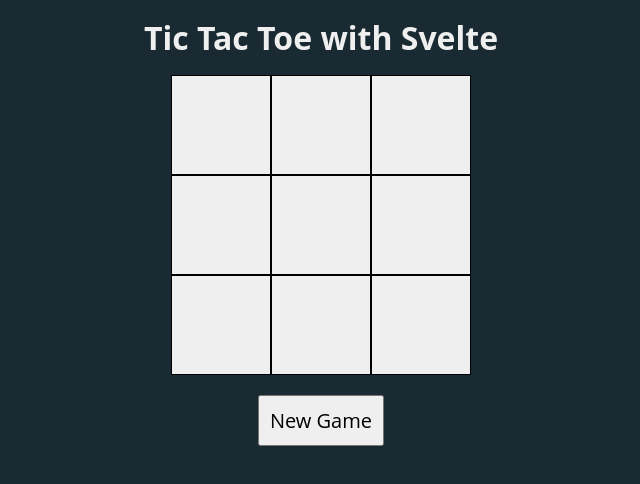
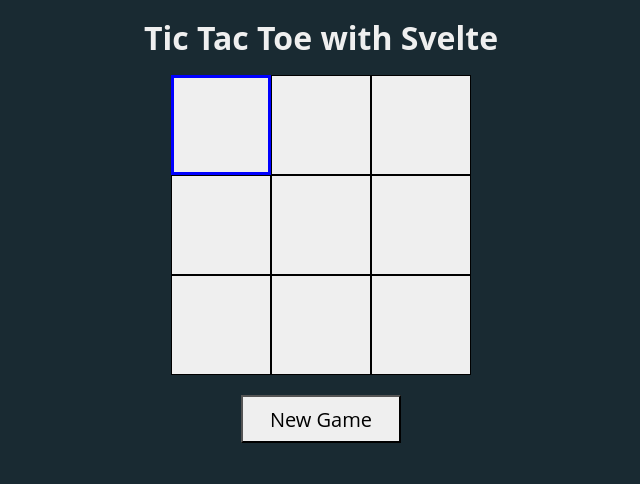
Before and after one commit to GustavoSabel/tic-tac-toe-svelte, a SvelteKit app: page / in a window 1280 px wide. Shown: the top 484 px of the page, without its empty margins (319-959 px from the left). Built offline with nearby package versions, Linux system fonts and the light colour scheme.

Commit message:
Navigation with keyboard

```diff
--- a/src/routes/+page.svelte
+++ b/src/routes/+page.svelte
@@ -12,6 +12,7 @@
 	];
 	let currentPlayer: Player = 'X';
 	let victory: { winner: Player; line: Line } | null = null;
+	let cellsElements: Field[][] = [[], [], []];
 
 	const onClick = (rowIndex: number, colIndex: number) => {
 		if (board[rowIndex][colIndex] === ' ' && victory === null) {
@@ -28,19 +29,16 @@
 			currentPlayer = currentPlayer === 'X' ? 'O' : 'X';
 		}
 	};
-	const onKeyDown = (event: KeyboardEvent, rowIndex: number, colIndex: number) => {
-		if (event.key === 'Space') {
-			onClick(rowIndex, colIndex);
-		}
-	};
 	const newGame = () => {
-		victory = null
+		victory = null;
 		board = [
 			[' ', ' ', ' '],
 			[' ', ' ', ' '],
 			[' ', ' ', ' ']
 		];
-	}
+		cellsElements[0][0].focus()
+	};
+	$: cellsElements[0][0] && newGame();
 </script>
 
 <div class="game">
@@ -49,11 +47,11 @@
 			<div class="row">
 				{#each row as cell, colIndex}
 					<Field
+						bind:this={cellsElements[rowIndex][colIndex]}
 						player={cell}
 						isVictoryCell={!!victory &&
 							victory.line.some((cell) => cell.row === rowIndex && cell.col === colIndex)}
 						on:click={() => onClick(rowIndex, colIndex)}
-						on:keydown={(e) => onKeyDown(e, rowIndex, colIndex)}
 					/>
 				{/each}
 			</div>
@@ -70,12 +68,21 @@
 	}
 	button.newGame {
 		margin-top: 20px;
-		padding: 10px;
 		font-size: 20px;
+		background-color: #efefef;
+		width: 10rem;
+		height: 3rem;
+	}
+	button.newGame:focus {
+		border: 0.2rem solid blue;
 	}
 	.board {
 		display: flex;
-		flex-direction: row;
+		flex-direction: column;
 		justify-content: center;
 	}
+	.row {
+		display: flex;
+		flex-direction: row;
+	}
 </style>
--- a/src/routes/Field.svelte
+++ b/src/routes/Field.svelte
@@ -4,16 +4,19 @@
 	export let player: Player | PlayerNone;
 	export let isVictoryCell: boolean;
 	$: victoryClass = isVictoryCell ? 'victory' : '';
+
+	let input: HTMLButtonElement;
+	export function focus() {
+		input.focus();
+	}
 </script>
 
-<div on:click on:keydown class={victoryClass}>
-	<span>
-		{player}
-	</span>
-</div>
+<button on:click class={victoryClass} bind:this={input}>
+	{player}
+</button>
 
 <style>
-	div {
+	button {
 		width: 100px;
 		height: 100px;
 		background-color: #efefef;
@@ -22,18 +25,17 @@
 		display: flex;
 		justify-content: center;
 		align-items: center;
+
+		font-size: 50px;
+		font-weight: bold;
+	}
+
+	button:focus {
+		border-color: blue;
+		border-width: 0.2rem;
 	}
 
 	.victory {
 		background-color: #00ff00;
 	}
-
-	span {
-		font-size: 50px;
-		font-weight: bold;
-	}
-
-	div {
-		background-color: #efefef;
-	}
 </style>
```
